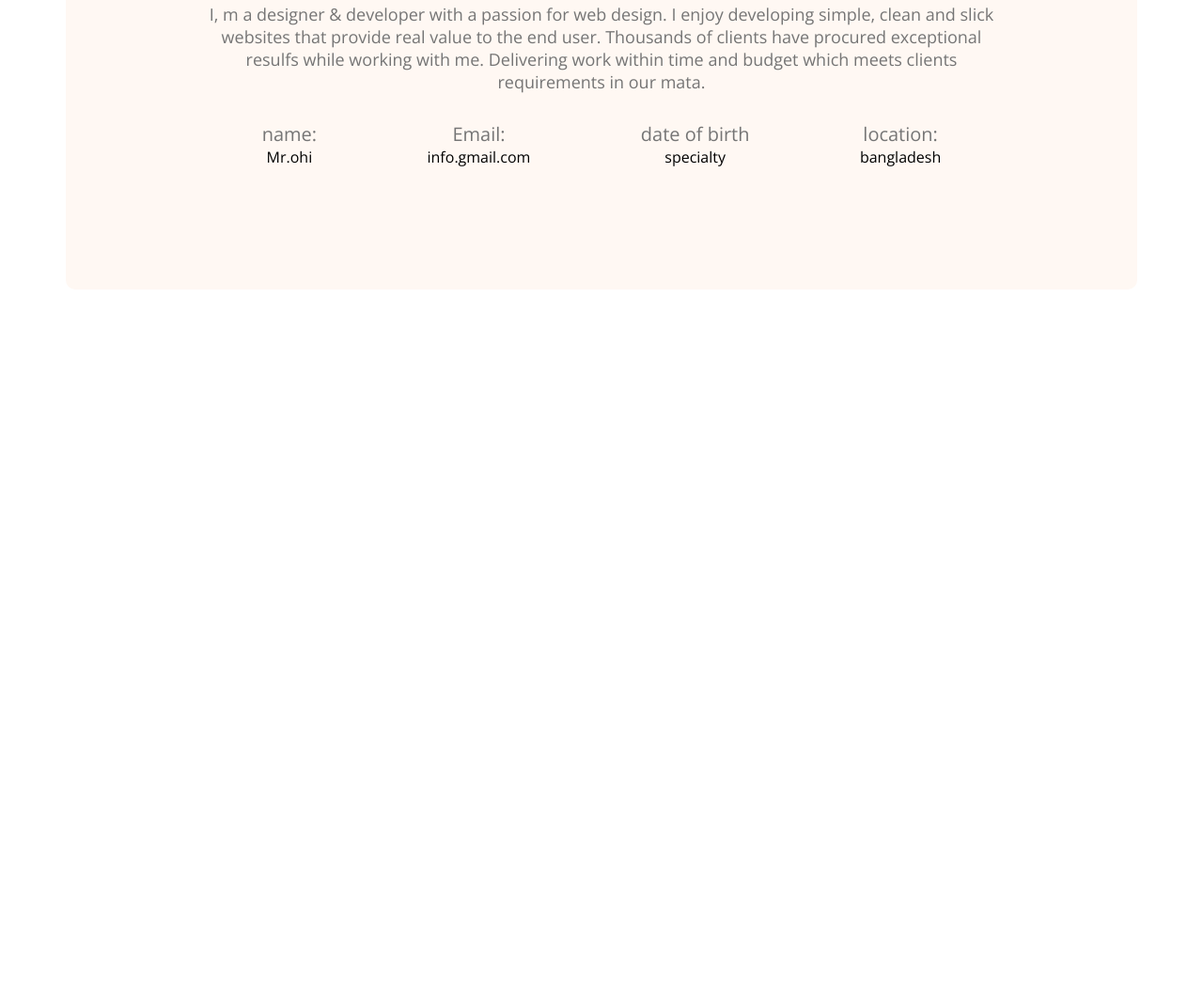
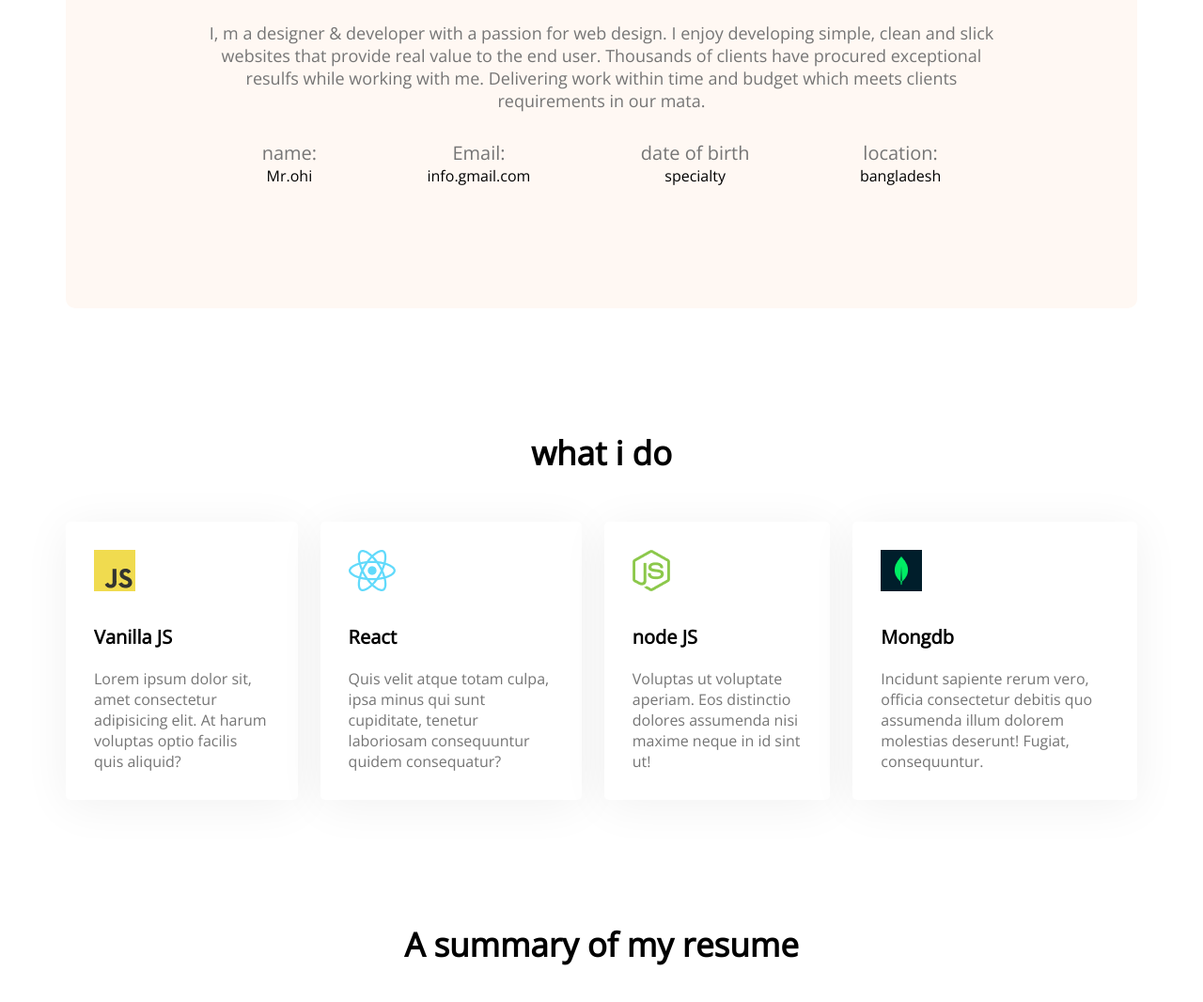
Before and after one commit to ohi17/portfolio-practice, a plain HTML site: page index.html in a window 1280 px wide. Shown: the part 1174-2240 px from the top of the page at 94% size. Before the commit the page ends 1482 px from the top, so only its background shows below. Drawn offline with nearby package versions, Linux system fonts and the light colour scheme.

Commit message:
resume content adde

```diff
--- a/index.html
+++ b/index.html
@@ -53,6 +53,38 @@
 
             </div>
         </section>
+        <!-- what i do section -->
+        <section class="what-i-do">
+            <h3 class="section-title">what i do</h3>
+            <!-- .skills-container>.skill*4>img+p.skill-title+p.skill-description>lorem15 -->
+            <div class="skills-container">
+                <div class="skill">
+                    <img src="images/icons/js.png" alt="">
+                    <p class="skill-title">Vanilla JS</p>
+                    <p class="skill-description">Lorem ipsum dolor sit, amet consectetur adipisicing elit. At harum voluptas optio facilis quis aliquid?</p>
+                </div>
+                <div class="skill">
+                    <img src="images/icons/react.png" alt="">
+                    <p class="skill-title">React</p>
+                    <p class="skill-description">Quis velit atque totam culpa, ipsa minus qui sunt cupiditate, tenetur laboriosam consequuntur quidem consequatur?</p>
+                </div>
+                <div class="skill">
+                    <img src="images/icons/nodejs.png" alt="">
+                    <p class="skill-title">node JS</p>
+                    <p class="skill-description">Voluptas ut voluptate aperiam. Eos distinctio dolores assumenda nisi maxime neque in id sint ut!</p>
+                </div>
+                <div class="skill">
+                    <img src="images/icons/mongo.png" alt="">
+                    <p class="skill-title">Mongdb</p>
+                    <p class="skill-description">Incidunt sapiente rerum vero, officia consectetur debitis quo assumenda illum dolorem molestias deserunt! Fugiat, consequuntur.</p>
+                </div>
+            </div>
+        </section>
+        <!-- resume section -->
+        <section class="resume">
+            <h3 class="section-title">A summary of my resume</h3>
+
+        </section>
     </main>
     <footer>
 
--- a/style.css
+++ b/style.css
@@ -68,7 +68,9 @@ main{
     max-width: 1140px;
     margin: 0 auto;
 }
-
+section{
+    margin-top: 130px;
+}
 
 
 /* about section styles */
@@ -84,7 +86,7 @@ text-align: center;
     font-weight: 700;
     font-size: 35px;
     text-align: center;
-    margin-bottom: 30px;
+    margin-bottom: 50px;
 
 }
 
@@ -107,3 +109,29 @@ info-description{
     font-size: 20px;
     color: #474747;
 }
+
+/* what i do styles */
+
+
+.skills-container{
+    display: flex;
+    gap: 24px;
+}
+.skill{
+    background: #FFFFFF;
+    box-shadow: 0px 6px 50px rgba(0, 0, 0, 0.06);
+    border-radius: 5px;
+    padding: 30px;
+}
+.skill-title{
+    font-weight: 700;
+    font-size: 20px;
+    margin-top: 30px;
+    margin-bottom: 20px;
+}
+.skill-description{
+    color: #757575;
+
+}
+
+/* resume styles */
```
